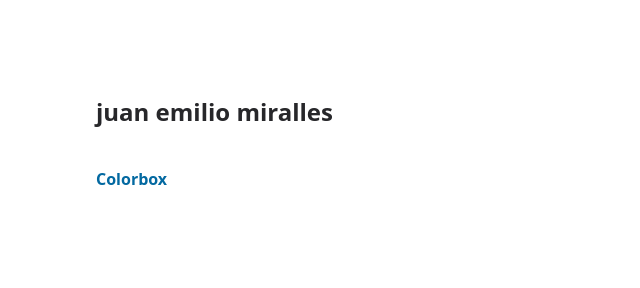
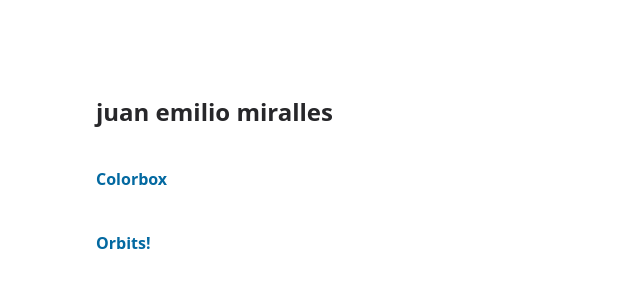
Before and after one commit to je-miralles/je-miralles.github.io, a Gatsby site: page / in a window 1280 px wide. Shown: the whole page, without its empty margins (0-640 px from the left). Built offline with nearby package versions, Linux system fonts and the light colour scheme; Gatsby itself is replaced by a stand-in of ours.

Commit message:
Add Orbits!

```diff
--- a/src/pages/index.tsx
+++ b/src/pages/index.tsx
@@ -6,6 +6,12 @@ const links = [
     text: "Colorbox",
     url: "http://je-miralles.github.io/colorbox",
     description: "Unapologetically randomized colours.",
+    color: "text-sky-700",
+  },
+  {
+    text: "Orbits!",
+    url: "http://je-miralles.github.io/orbits",
+    description: "A series of articles, codes, and toys for orbital mechanics.",
     color: "text-sky-700",
   },
 ]
```
